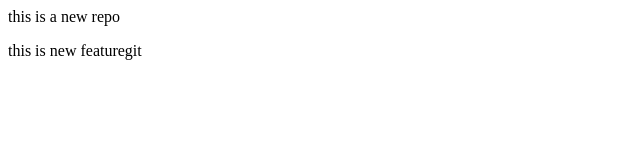
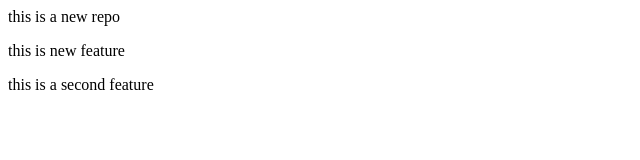
Before and after one commit to SaalimKhan2447/localrepo, a plain HTML site: page index.html in a window 1280 px wide. Shown: the whole page, without its empty margins (0-640 px from the left). Drawn offline with Linux system fonts and the light colour scheme.

Commit message:
added second feature

```diff
--- a/index.html
+++ b/index.html
@@ -1,2 +1,3 @@
 <p>this is a new repo</p>
-<p>this is new featuregit</p>
+<p>this is new feature</p>
+<p>this is a second feature</p>
```
